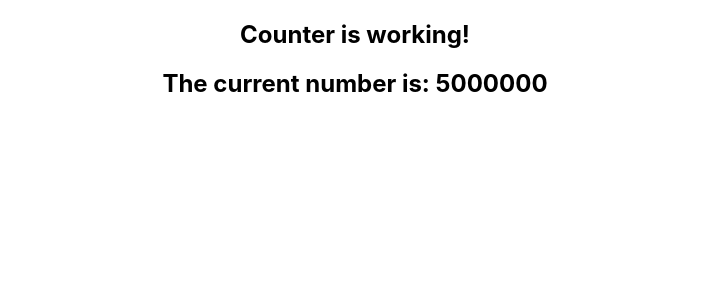
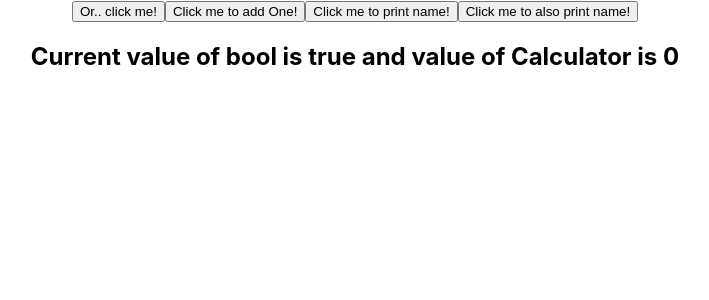
Before and after one commit to Reece-elder/BAE-14_MERN, a React (Create React App) app in the folder MERN-Stack/React/bae-react-demo/: page / in a window 1280 px wide. Shown: the top 300 px of the page, without its empty margins (285-994 px from the left). Built offline with nearby package versions, Linux system fonts and the light colour scheme; the HTML template or start-up script is replaced by a standard one.

Commit message:
state-calculator

```diff
--- a/MERN-Stack/React/bae-react-demo/src/App.js
+++ b/MERN-Stack/React/bae-react-demo/src/App.js
@@ -5,6 +5,7 @@ import WebPage from './components/002-Hierarchy/Exercise/WebPage';
 import PetManager from './components/003-Props/Exercise/PetManager';
 import ItemManager from './components/003-Props/ItemManager';
 import Manager from './components/003-Props/Manager';
+import StateManagerTwo from './components/004-State/state-recap/StateManagerTwo';
 import StateManager from './components/004-State/StateManager';
 import './css/App.css';
 
@@ -23,7 +24,8 @@ function App() {
       {/* 003 - Props */}
       {/* <ItemManager/> */}
       {/* <PetManager/> */}
-      <StateManager/>
+      {/* <StateManager/> */}
+      <StateManagerTwo/>
     </div>
   );
 }
--- /dev/null
+++ b/MERN-Stack/React/bae-react-demo/src/components/004-State/state-recap/BooleanToggle.jsx
@@ -0,0 +1,12 @@
+// WIll be taking in as a prop one of two things:
+// - Pass in the setBool() useState query and make our own function here
+// - Pass in the booleanToggle() we created in our Manager
+
+// props contains my boolean toggle function
+const BooleanToggle = (props) => {
+    return (
+        <button type="button" onClick={props.toggleBoolean}> Or.. click me!</button>
+     );
+}
+
+export default BooleanToggle;
--- /dev/null
+++ b/MERN-Stack/React/bae-react-demo/src/components/004-State/state-recap/Calculator.jsx
@@ -0,0 +1,36 @@
+// Passing in the setState function and creating my custom function here
+const Calculator = ({setCalValue}) => {
+
+    // Standard function, with a name of 'HelloWorld' and it takes in a name
+    function HelloWorld (name) {
+        console.log(`Hello ${name}`);
+    };
+
+    // Benefit of an arrow function, is it saves the function as a reusable variable
+    const HelloWorldArrow = (name) => {
+        console.log(`Hello ${name}`);
+    };
+
+
+    const addOne = () => {
+        // Take the current value of our state, and increase by 1
+        // Any number++ increases it by 1 -> 5++ = 6
+
+        // setValue = used to set the value of our state
+        // Pass in an arrow function into setValue that increases the current value by 1
+        // setValue 'knows' the current value of the state, and calling it 'x'
+        setCalValue((x) => {
+            return x + 1;
+        });
+    };
+
+    return (
+    <>
+        <button type="button" onClick={addOne}> Click me to add One! </button>
+        <button type="button" onClick={() => {HelloWorld("Reece")}}> Click me to print name! </button>
+        <button type="button" onClick={() => {HelloWorldArrow("ReeceTwo")}}> Click me to also print name! </button>
+    </>
+    );
+}
+
+export default Calculator;
--- /dev/null
+++ b/MERN-Stack/React/bae-react-demo/src/components/004-State/state-recap/DisplayTwo.jsx
@@ -0,0 +1,8 @@
+// Destructuring props into its values, and grabbing the value 'bool'
+const DisplayTwo = ({bool, calValue}) => {
+    return (
+        <h2> Current value of bool is {bool.toString()} and value of Calculator is {calValue} </h2>
+     );
+}
+
+export default DisplayTwo;
--- /dev/null
+++ b/MERN-Stack/React/bae-react-demo/src/components/004-State/state-recap/StateManagerTwo.jsx
@@ -0,0 +1,46 @@
+// StateManagerTwo is the parent component
+// It will contain bool and setBool
+// It will render DisplayTwo(bool) and BooleanToggle(setBool)
+
+import {useState} from 'react';
+import BooleanToggle from './BooleanToggle';
+import Calculator from './Calculator';
+import DisplayTwo from './DisplayTwo';
+
+const StateManagerTwo = () => {
+
+// Create my state - const [nameOfState, setNameOfState]
+// The default value of my state is true
+// Its starting value is 'boolean'
+const [bool, setBool] = useState(true);
+const [calValue, setCalValue] = useState(0);
+// Creating a component that lets us add 1 to our value
+
+
+// setBool() is a function, so it requires ()
+// When a state is set, the app re runs.. causing an infinite loop
+// setBool(false);
+
+// This will ONLY run when it is called
+const toggleBoolean = () => {
+    if(bool === true){
+        setBool("This is now a String");
+    } else {
+        setBool(true);
+    };
+}
+
+
+    return (
+        <nav>
+            {/* <h2> The value of bool is {bool.toString()} </h2> */}
+            <BooleanToggle toggleBoolean={toggleBoolean}/>
+            <Calculator setCalValue={setCalValue}/>
+            <DisplayTwo bool={bool} calValue={calValue}/>
+            {/* <button type='button' onClick={toggleBoolean}> Click me to toggle! </button> */}
+        </nav>
+
+        );
+}
+
+export default StateManagerTwo;
```
